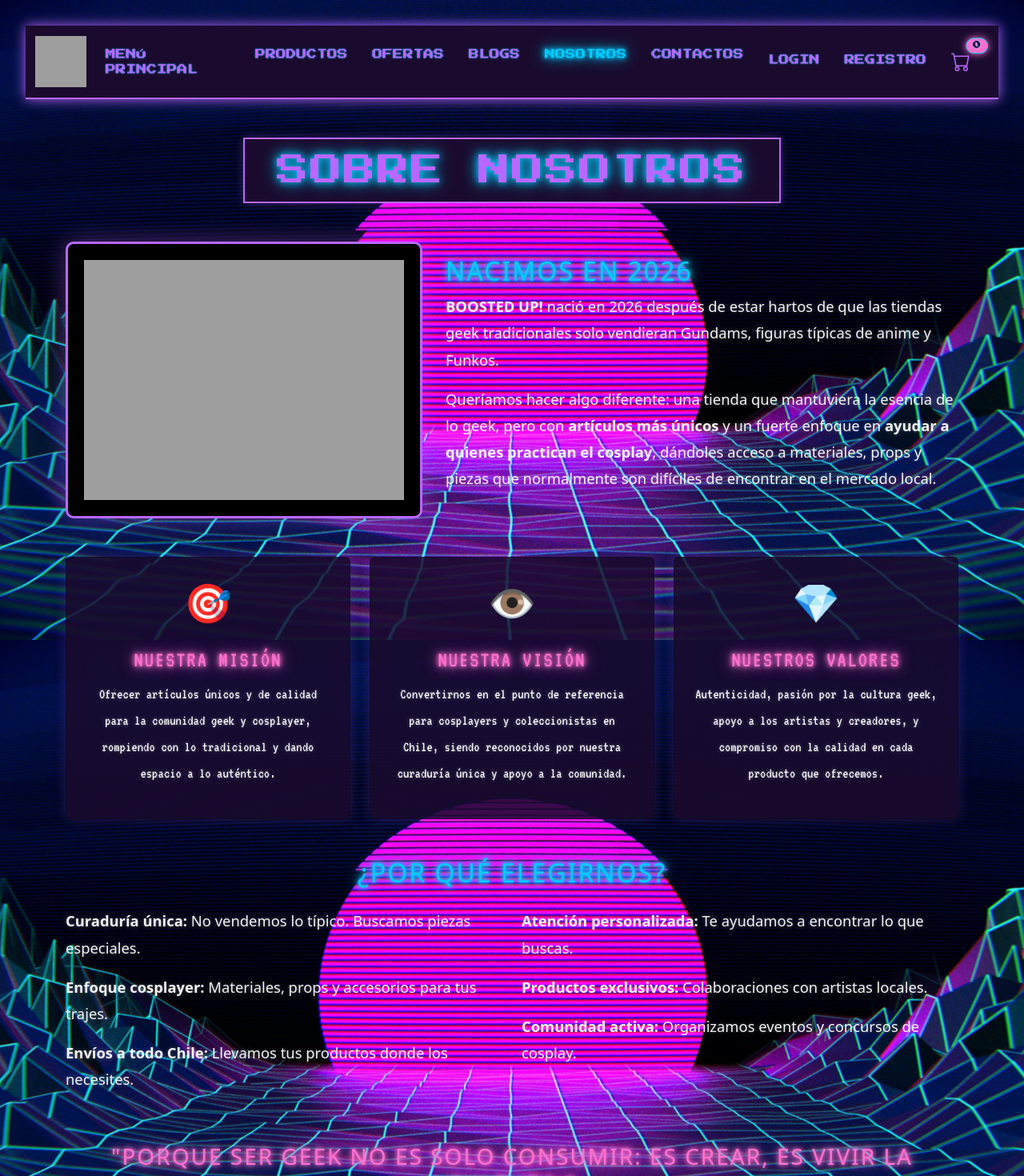
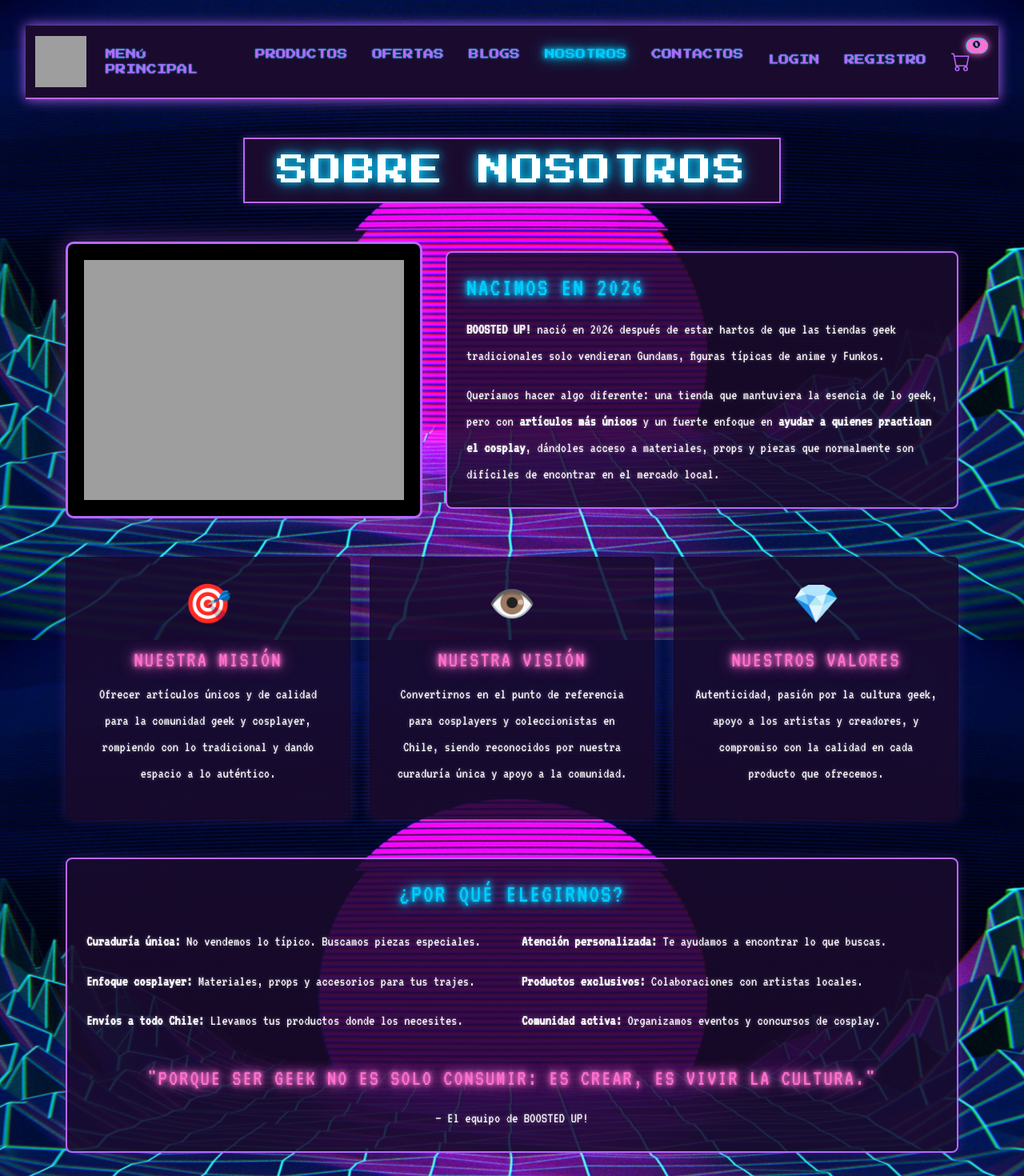
Before and after one commit to buffed-up/FullsStack, a React (Vite) app in the folder frontend/: page /nosotros in a window 1280 px wide. Shown: the top 1470 px of the page at 80% size. Built offline with nearby package versions, Linux system fonts and the light colour scheme.

Commit message:
avances diseño

```diff
--- a/frontend/src/css/style.css
+++ b/frontend/src/css/style.css
@@ -470,14 +470,13 @@
 }
 
 .vapor-title {
-    color: var(--vw-pink);
+    color: #ffffff !important;
     text-shadow: 0 0 5px var(--vw-pink);
     font-family: 'Press Start 2P', cursive;
     font-size: 0.7rem;
     margin-bottom: 10px;
     letter-spacing: 1px;
 }
-
 .vapor-price {
     color: var(--vw-green);
     font-size: 1.5rem;
@@ -545,7 +544,7 @@
    ============================================================ */
 .titulo-caja-vapor {
     background-color: var(--vw-bg) !important;
-    color: var(--vw-purple) !important;
+    color: #ffffff !important;
     border: 2px solid var(--vw-purple) !important;
     padding: 15px 40px !important;
     letter-spacing: 2px;
@@ -1048,3 +1047,12 @@
   box-shadow: 0 0 8px rgba(1, 205, 254, 0.5) !important;
   outline: none !important;
 }
+.titulo-seccion {
+  color: #ffffff !important;
+  text-shadow: 0 0 10px var(--vw-cyan), 0 0 20px var(--vw-cyan);
+  font-family: 'Press Start 2P', cursive;
+  letter-spacing: 2px;
+  text-transform: uppercase;
+  font-size: 1.8rem;
+  margin-bottom: 1.5rem;
+}
--- a/frontend/src/views/BlogDetalle.jsx
+++ b/frontend/src/views/BlogDetalle.jsx
@@ -29,11 +29,11 @@
         <strong style={{ color: 'var(--vw-cyan)' }}>
           {comentario.autor_nombre} {comentario.autor_apellido}
         </strong>
-        <small style={{ opacity: 0.6 }}>
+        <small style={{ color: '#ffffff', opacity: 0.7 }}>
           {comentario.fecha ? new Date(comentario.fecha).toLocaleString('es-CL') : ''}
         </small>
       </div>
-      <p style={{ marginTop: '0.5rem' }}>{comentario.comentario}</p>
+      <p style={{ marginTop: '0.5rem', color: '#ffffff' }}>{comentario.comentario}</p>
 
       <div className="d-flex gap-2">
         {usuario && (
@@ -173,9 +173,9 @@
     }
   }
 
-  if (cargando) return <div className="container my-5"><p>Cargando...</p></div>
+  if (cargando) return <div className="container my-5"><p style={{ color: '#ffffff' }}>Cargando...</p></div>
   if (error && !blog) return <div className="container my-5"><div className="alert alert-danger">{error}</div></div>
-  if (!blog) return <div className="container my-5"><p>Blog no encontrado.</p></div>
+  if (!blog) return <div className="container my-5"><p style={{ color: '#ffffff' }}>Blog no encontrado.</p></div>
 
   const puedeEditar =
     usuario && (usuario.rol === 'admin' || usuario.id === blog.usuario_id)
@@ -198,7 +198,7 @@
 
       <div className="vapor-card p-4 mb-4">
         <h1 style={{ color: 'var(--vw-pink)' }}>{blog.titulo}</h1>
-        <p style={{ opacity: 0.7 }}>
+        <p style={{ color: '#ffffff', opacity: 0.85 }}>
           Por {blog.autor_nombre} {blog.autor_apellido} · {new Date(blog.fecha).toLocaleDateString('es-CL')}
           {blog.categoria ? ` · ${blog.categoria}` : ''}
         </p>
@@ -211,7 +211,9 @@
           />
         )}
 
-        <p style={{ whiteSpace: 'pre-wrap' }}>{blog.contenido}</p>
+        <p style={{ whiteSpace: 'pre-wrap', color: '#ffffff', fontSize: '1.15rem', lineHeight: '1.8' }}>
+          {blog.contenido}
+        </p>
 
         {puedeEditar && (
           <div className="mt-4 d-flex gap-2">
@@ -246,7 +248,7 @@
       )}
 
       {comentariosRaiz.length === 0 ? (
-        <p style={{ opacity: 0.6 }}>Aún no hay comentarios.</p>
+        <p style={{ color: '#ffffff', opacity: 0.7 }}>Aún no hay comentarios.</p>
       ) : (
         comentariosRaiz.map(c => (
           <ComentarioItem
--- a/frontend/src/views/Nosotros.jsx
+++ b/frontend/src/views/Nosotros.jsx
@@ -26,19 +26,27 @@
           />
         </div>
         <div className="col-md-7">
-          <h2 style={{ color: 'var(--vw-cyan)', textShadow: 'var(--glow-cyan)' }}>
+          <div className="vapor-card p-4" style={{ width: '100%' }}>
+            <h2
+              style={{
+                color: 'var(--vw-cyan)',
+                textShadow: 'var(--glow-cyan)',
+                marginBottom: '1rem'
+              }}
+            >
               Nacimos en 2026
             </h2>
-          <p className="texto-blanco">
+            <p className="texto-blanco" style={{ marginBottom: '1rem' }}>
               <strong>BOOSTED UP!</strong> nació en 2026 después de estar hartos de que las tiendas
               geek tradicionales solo vendieran Gundams, figuras típicas de anime y Funkos.
             </p>
-          <p className="texto-blanco">
+            <p className="texto-blanco" style={{ marginBottom: 0 }}>
               Queríamos hacer algo diferente: una tienda que mantuviera la esencia de lo geek,
               pero con <strong>artículos más únicos</strong> y un fuerte enfoque en
               <strong> ayudar a quienes practican el cosplay</strong>, dándoles acceso a materiales,
               props y piezas que normalmente son difíciles de encontrar en el mercado local.
             </p>
+          </div>
         </div>
       </div>
 
@@ -76,9 +84,13 @@
         </div>
       </div>
 
-      {/* Sección: ¿Por qué elegirnos? */}
+      {/* Sección: ¿Por qué elegirnos? + Cierre (MISMO BLOQUE OSCURO) */}
       <div className="mb-5">
-        <h2 className="text-center mb-4" style={{ color: 'var(--vw-cyan)', textShadow: 'var(--glow-cyan)' }}>
+        <div className="vapor-card p-4" style={{ width: '100%' }}>
+          <h2
+            className="text-center mb-4"
+            style={{ color: 'var(--vw-cyan)', textShadow: 'var(--glow-cyan)' }}
+          >
             ¿Por qué elegirnos?
           </h2>
           <div className="row justify-content-center g-4">
@@ -90,7 +102,7 @@
                 <li className="texto-blanco" style={{ marginBottom: '1rem' }}>
                   <strong>Enfoque cosplayer:</strong> Materiales, props y accesorios para tus trajes.
                 </li>
-              <li className="texto-blanco" style={{ marginBottom: '1rem' }}>
+                <li className="texto-blanco" style={{ marginBottom: 0 }}>
                   <strong>Envíos a todo Chile:</strong> Llevamos tus productos donde los necesites.
                 </li>
               </ul>
@@ -103,22 +115,23 @@
                 <li className="texto-blanco" style={{ marginBottom: '1rem' }}>
                   <strong>Productos exclusivos:</strong> Colaboraciones con artistas locales.
                 </li>
-              <li className="texto-blanco" style={{ marginBottom: '1rem' }}>
+                <li className="texto-blanco" style={{ marginBottom: 0 }}>
                   <strong>Comunidad activa:</strong> Organizamos eventos y concursos de cosplay.
                 </li>
               </ul>
             </div>
           </div>
-      </div>
 
-      {/* Cierre */}
-      <div className="text-center mt-5">
+          {/* Cierre dentro del mismo bloque */}
+          <div className="text-center mt-4">
             <h3 style={{ color: 'var(--vw-pink)', textShadow: 'var(--glow-pink)' }}>
               "Porque ser geek no es solo consumir: es crear, es vivir la cultura."
             </h3>
-        <p className="texto-blanco" style={{ marginTop: '1rem'  }}>
+            <p className="texto-blanco" style={{ marginTop: '1rem', marginBottom: 0 }}>
               — El equipo de BOOSTED UP!
             </p>
+          </div>
+        </div>
       </div>
 
     </div>
--- a/frontend/src/views/Productos.jsx
+++ b/frontend/src/views/Productos.jsx
@@ -35,7 +35,7 @@
         <Link to="/productos" className="btn btn-secondary mb-3">← Ver todos los productos</Link>
       )}
 
-      <h1 className="mb-4">
+      <h1 className="titulo-caja-vapor mb-4">
         {coleccion ? `Colección: ${coleccion}` : 'Productos'}
       </h1>
 
```
Also changed, not shown: 2 other files (tests, documents, lock files or other folders). Lines whose indentation alone changed are shown as unchanged.
